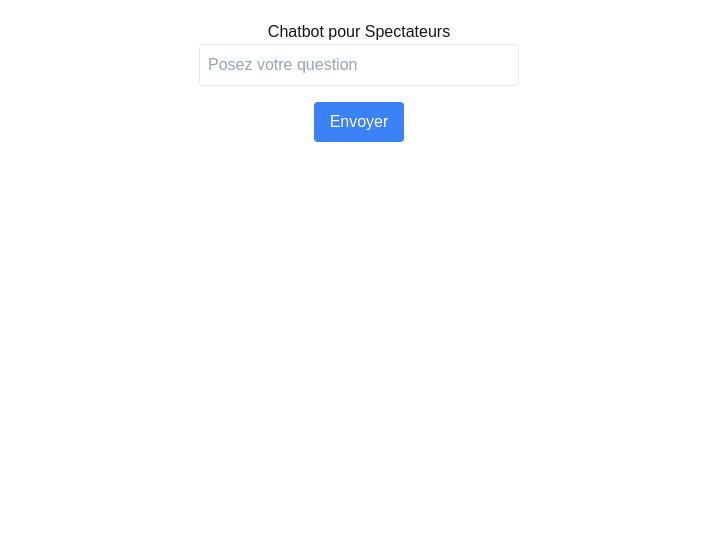
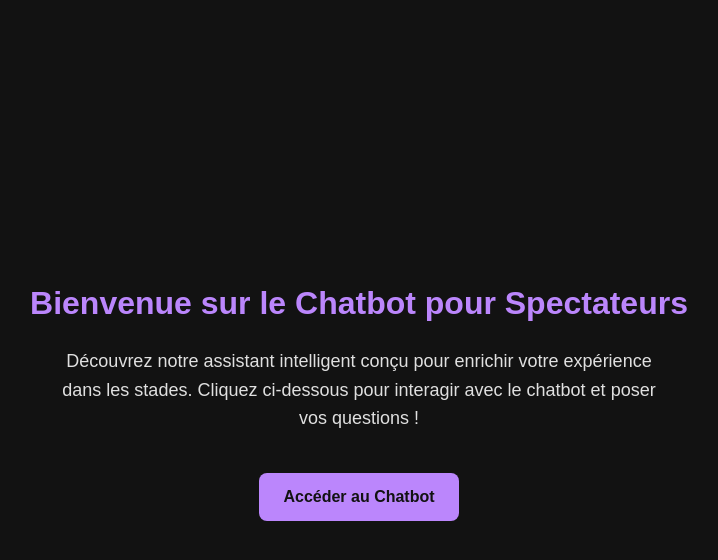
Before and after one commit to mlft9/chatbot, a Next.js app in the folder chatbot-frontend/: page / in a window 1280 px wide. Shown: the top 560 px of the page, without its empty margins (281-999 px from the left). Built offline with nearby package versions, Linux system fonts and the light colour scheme.

Commit message:
amélioration page accueil et chatbot

```diff
--- a/chatbot-frontend/src/app/chatbot/page.js
+++ b/chatbot-frontend/src/app/chatbot/page.js
@@ -6,7 +6,9 @@ import api from '../services/api';
 export default function Chatbot() {
     const [message, setMessage] = useState('');
     const [chatHistory, setChatHistory] = useState([]);
-    const chatBoxRef = useRef(null); // Référence pour la boîte de discussion
+    const [isLoading, setIsLoading] = useState(false);
+    const chatBoxRef = useRef(null);
+    const hasSentWelcomeMessage = useRef(false); // Utilisé pour éviter les doublons
 
     // Fonction pour scroller automatiquement vers le bas
     const scrollToBottom = () => {
@@ -16,7 +18,9 @@ export default function Chatbot() {
     };
 
     // Envoie un message automatique 1 seconde après le chargement de la page ou le reset
-    const sendWelcomeMessage = async () => {
+    const sendWelcomeMessage = () => {
+        if (hasSentWelcomeMessage.current) return; // Évite d'ajouter plusieurs messages de bienvenue
+        hasSentWelcomeMessage.current = true; // Marque comme envoyé
         setTimeout(() => {
             setChatHistory((prev) => [
                 ...prev,
@@ -33,6 +37,7 @@ export default function Chatbot() {
     // Fonction pour vider le chat
     const clearChat = () => {
         setChatHistory([]);
+        hasSentWelcomeMessage.current = false; // Réinitialise l'état pour le message de bienvenue
         sendWelcomeMessage();
     };
 
@@ -50,21 +55,23 @@ export default function Chatbot() {
         if (!message.trim()) return;
 
         setChatHistory((prev) => [...prev, { sender: 'user', text: message }]);
+        setIsLoading(true);
 
         try {
             const res = await api.post('/chat', { message });
             setChatHistory((prev) => [
                 ...prev,
-                { sender: 'bot', text: res.data.response },
+                { sender: 'bot', text: res.data.response || "Je n'ai pas compris votre question." },
             ]);
         } catch (err) {
             console.error(err);
             setChatHistory((prev) => [
                 ...prev,
-                { sender: 'bot', text: "Je n'ai pas pu répondre à votre question." },
+                { sender: 'bot', text: "Une erreur est survenue. Veuillez réessayer plus tard." },
             ]);
         } finally {
             setMessage('');
+            setIsLoading(false);
         }
     };
 
@@ -78,7 +85,6 @@ export default function Chatbot() {
     return (
         <div style={styles.container}>
             <h1 style={styles.header}>Chatbot</h1>
-            {/* Ajout de la référence à la boîte de discussion */}
             <div style={styles.chatBox} ref={chatBoxRef}>
                 {chatHistory.map((chat, index) => (
                     <div
@@ -95,9 +101,10 @@ export default function Chatbot() {
                         {chat.text}
                     </div>
                 ))}
+                {isLoading && <div style={styles.loader}>Le bot réfléchit...</div>}
             </div>
             <div style={styles.inputContainer}>
-                <button onClick={clearChat} style={styles.clearButton}>
+                <button onClick={clearChat} style={styles.clearButton} aria-label="Vider le chat">
                     🗑️
                 </button>
                 <input
@@ -108,13 +115,14 @@ export default function Chatbot() {
                     placeholder="Écrivez votre message..."
                     style={styles.input}
                 />
-                <button onClick={sendMessage} style={styles.sendButton}>
+                <button onClick={sendMessage} style={styles.sendButton} aria-label="Envoyer le message">
                     Envoyer
                 </button>
             </div>
         </div>
     );
 }
+
 
 const styles = {
     container: {
@@ -153,6 +161,7 @@ const styles = {
         maxWidth: '70%',
         wordWrap: 'break-word',
         fontSize: '16px',
+        animation: 'fadeIn 0.3s ease-in-out',
     },
     userMessage: {
         alignSelf: 'flex-end',
@@ -166,7 +175,7 @@ const styles = {
     },
     welcomeMessage: {
         alignSelf: 'flex-start',
-        backgroundColor: '#BB86FC', // Couleur d'accent violet
+        backgroundColor: '#BB86FC',
         color: '#121212',
         padding: '15px',
         borderRadius: '12px',
@@ -175,7 +184,13 @@ const styles = {
         wordWrap: 'break-word',
         fontSize: '18px',
         fontStyle: 'italic',
-        boxShadow: '0px 4px 6px rgba(0, 0, 0, 0.3)', // Effet d'ombre
+        boxShadow: '0px 4px 6px rgba(0, 0, 0, 0.3)',
+    },
+    loader: {
+        alignSelf: 'flex-start',
+        color: '#BB86FC',
+        fontStyle: 'italic',
+        fontSize: '14px',
     },
     inputContainer: {
         display: 'flex',
@@ -211,4 +226,14 @@ const styles = {
         cursor: 'pointer',
         fontSize: '16px',
     },
+    '@keyframes fadeIn': {
+        from: {
+            opacity: 0,
+            transform: 'translateY(10px)',
+        },
+        to: {
+            opacity: 1,
+            transform: 'translateY(0)',
+        },
+    },
 };
--- a/chatbot-frontend/src/app/page.js
+++ b/chatbot-frontend/src/app/page.js
@@ -1,59 +1,61 @@
 'use client';
 
-import { useState } from 'react';
+import { useRouter } from 'next/navigation';
 
 export default function Home() {
-  const [question, setQuestion] = useState('');
-  const [answer, setAnswer] = useState('');
+  const router = useRouter();
 
-  const handleSubmit = async (e) => {
-    e.preventDefault();
-    try {
-      const response = await fetch(`${process.env.NEXT_PUBLIC_API_URL}/ask`, {
-        method: 'POST',
-        headers: {
-          'Content-Type': 'application/json',
-        },
-        body: JSON.stringify({ question }),
-      });
-
-      if (!response.ok) {
-        throw new Error(`HTTP error! Status: ${response.status}`);
-      }
-
-      const data = await response.json(); // Analyse JSON
-      setAnswer(data.answer); // Utilise la réponse
-    } catch (error) {
-      console.error('Error:', error);
-      setAnswer('Une erreur est survenue lors de la communication avec l’API.');
-    }
+  const goToChatbot = () => {
+    router.push('/chatbot'); // Redirige vers la page du chatbot
   };
 
-
   return (
-    <main style={{ padding: '20px', textAlign: 'center' }}>
-      <h1>Chatbot pour Spectateurs</h1>
-      <form onSubmit={handleSubmit}>
-        <input
-          type="text"
-          value={question}
-          onChange={(e) => setQuestion(e.target.value)}
-          placeholder="Posez votre question"
-          className="w-80 p-2 border rounded mb-4 text-black"
-        />
-        <br />
-        <button
-          type="submit"
-          className="px-4 py-2 bg-blue-500 text-white rounded hover:bg-blue-700"
-        >
-          Envoyer
-        </button>
-      </form>
-      {answer && (
-        <p style={{ marginTop: '20px', fontWeight: 'bold' }}>
-          Réponse : {answer}
-        </p>
-      )}
+    <main style={styles.container}>
+      <h1 style={styles.header}>Bienvenue sur le Chatbot pour Spectateurs</h1>
+      <p style={styles.description}>
+        Découvrez notre assistant intelligent conçu pour enrichir votre expérience dans les stades. Cliquez ci-dessous pour interagir avec le chatbot et poser vos questions !
+      </p>
+      <button style={styles.button} onClick={goToChatbot}>
+        Accéder au Chatbot
+      </button>
     </main>
   );
 }
+
+const styles = {
+  container: {
+    display: 'flex',
+    flexDirection: 'column',
+    alignItems: 'center',
+    justifyContent: 'center',
+    textAlign: 'center',
+    height: '100vh',
+    padding: '20px',
+    fontFamily: 'Arial, sans-serif',
+    backgroundColor: '#121212',
+    color: '#E0E0E0',
+  },
+  header: {
+    fontSize: '32px',
+    fontWeight: 'bold',
+    marginBottom: '20px',
+    color: '#BB86FC',
+  },
+  description: {
+    fontSize: '18px',
+    marginBottom: '40px',
+    maxWidth: '600px',
+    lineHeight: '1.6',
+  },
+  button: {
+    padding: '12px 24px',
+    fontSize: '16px',
+    fontWeight: 'bold',
+    color: '#121212',
+    backgroundColor: '#BB86FC',
+    border: 'none',
+    borderRadius: '8px',
+    cursor: 'pointer',
+    transition: 'background-color 0.3s ease',
+  },
+};
```
